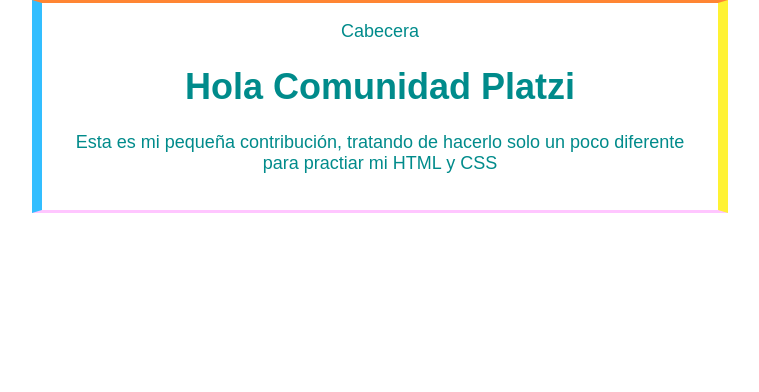
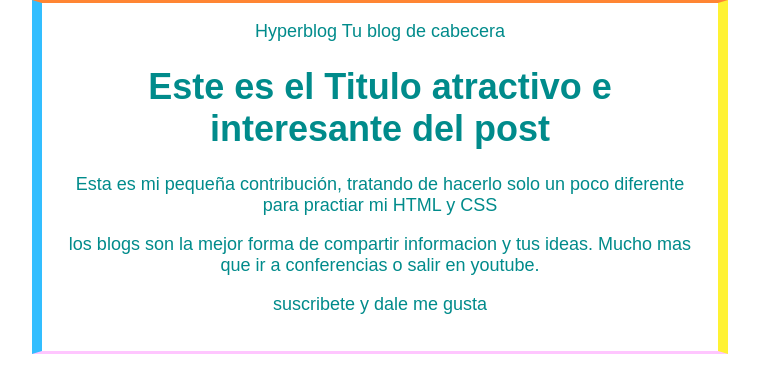
Before and after one commit to robycod/proyectoGit, a plain HTML site: page index.html in a window 1280 px wide. Shown: the whole page, without its empty margins (260-1019 px from the left). Drawn offline with Linux system fonts and the light colour scheme.

Commit message:
git en master

```diff
--- a/css/style.css
+++ b/css/style.css
@@ -17,3 +17,6 @@ text-align: center;
 margin: 0 auto;
 
 }
+span{
+    border-color: blue;
+}
--- a/index.html
+++ b/index.html
@@ -9,11 +9,15 @@
 <body>
     <div id="container">
         <div id="cabecera">
-            Cabecera
+            Hyperblog
+            <span id="tagline">Tu blog de cabecera</span>
         </div>
        <div id="post">
-            <h1>Hola Comunidad Platzi</h1>
+            <h1>Este es el Titulo atractivo e interesante del post</h1>
             <p>Esta es mi pequeña contribución, tratando de hacerlo solo un poco diferente para practiar mi HTML y CSS</p>
+            <p>los blogs son la mejor forma de compartir informacion y tus ideas. Mucho mas que ir a
+                conferencias o salir en youtube. </p>
+                <p>suscribete y dale me gusta</p>
         </div>
     </div>
 </body>
```
